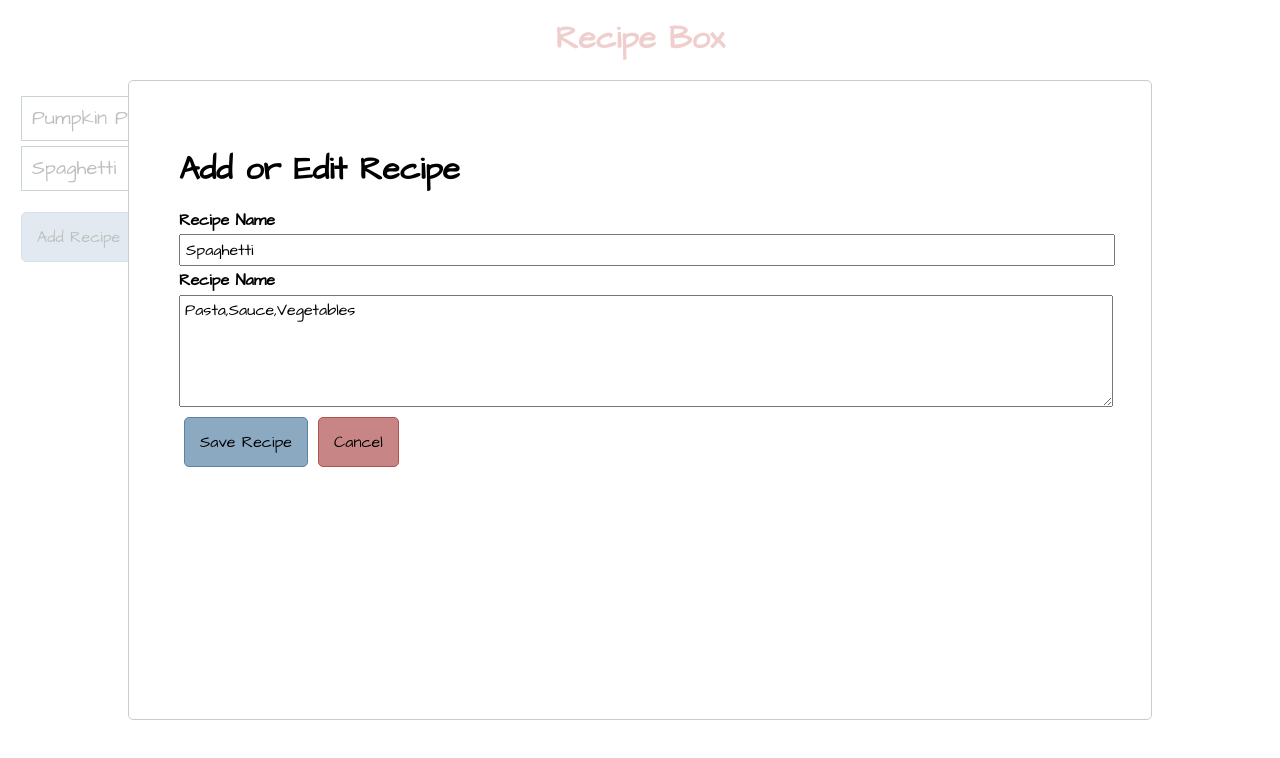
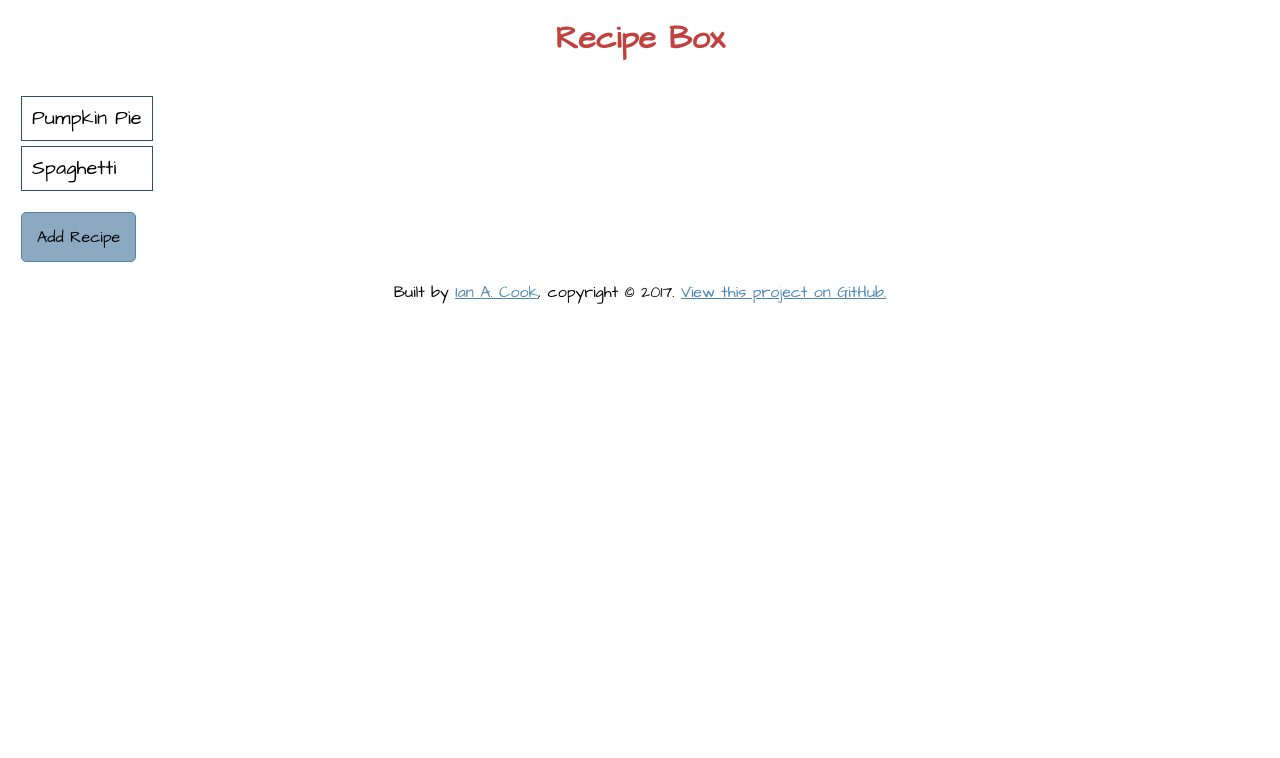
Before and after one commit to nai888/freeCodeCamp, a React (Create React App) app in the folder 13-Recipe-Box/: page / in a window 1280 px wide. Shown: the top 758 px of the page. Built offline with nearby package versions, Linux system fonts and the light colour scheme.

Commit message:
Fleshing out functions and textbox behavior

```diff
--- a/13-Recipe-Box/src/App.js
+++ b/13-Recipe-Box/src/App.js
@@ -9,40 +9,81 @@ class App extends Component {
   constructor(props) {
     super(props);
     this.handleModal = this.handleModal.bind(this);
+    this.handleAdd = this.handleAdd.bind(this);
+    this.handleEdit = this.handleEdit.bind(this);
     this.handleOpenClose = this.handleOpenClose.bind(this);
     this.handleSave = this.handleSave.bind(this);
     this.handleDelete = this.handleDelete.bind(this);
+
     const defaultData = [{ name: "Pumpkin Pie", ingredients: ["Sweetened condensed milk", "Eggs", "Pumpkin pie spice", "Pie crust"] }, { name: "Spaghetti", ingredients: ["Pasta", "Sauce", "Vegetables"] }];
+    var startData = [];
+
     if (typeof (Storage) !== "undefined" && localStorage.recipeData === undefined) {
       // Re-enable this when ready to work with localStorage
       // localStorage.setItem("recipeData", defaultData);
-    }
-    this.state = { data: defaultData, openData: 1, show: null, showModal: true };
+      startData = defaultData; // change this to read from localStorage instead
+    } else {
+      startData = defaultData;
     }
 
-  handleModal() {
-    this.setState({ showModal: this.state.showModal === true ? false : true });
+    this.state = { data: startData, show: null, showModal: false, addEdit: "add", defaultName: [], defaultIngredients: [] };
+  }
+
+  handleModal() { this.setState({ showModal: this.state.showModal === true ? false : true }); }
+
+  handleAdd() {
+    this.setState({ addEdit: "add", defaultName: [], defaultIngredients: [] },
+      function () {
+        this.handleModal();
+      }
+    );
+  }
+
+  handleEdit() {
+    this.setState({ addEdit: "edit", defaultName: this.state.data[this.state.show].name, defaultIngredients: this.state.data[this.state.show].ingredients },
+      function () {
+        this.handleModal();
+      }
+    );
   }
 
   handleOpenClose(showWhich) {
     this.setState({ show: this.state.show === showWhich ? null : showWhich });
   }
 
-  handleSave(whichData) {
+  handleSave() {
+    var bufferData = this.state.data.slice();
+    var nameInput = document.getElementById("recipe-name-input").value;
+    var ingredientsInput = document.getElementById("ingredients-input").value;
+    if (nameInput !== "" || ingredientsInput !== "") {
+      if (this.state.addEdit === "add") {
+        bufferData.push({ name: nameInput, ingredients: ingredientsInput.split(",") });
+      } else if (this.state.addEdit === "edit") {
+        bufferData[this.state.show] = { name: nameInput, ingredients: ingredientsInput.split(",") };
+      }
       if (typeof (Storage) !== "undefined") {
         // Re-enable this when ready to work with localStorage
         // localStorage.setItem("recipeData", whichData);
       }
-    this.setState({ data: whichData });
+      this.setState({ data: bufferData },
+        function () {
           this.handleModal();
+          if (this.state.addEdit === "add") {
+            this.setState({ show: this.state.data.length - 1 });
+          }
+        }
+      );
+    }
   }
 
-  handleDelete(whichData) {
+  handleDelete() {
+    var bufferData = this.state.data.slice();
+    bufferData.splice(this.state.show, 1);
+    this.setState({ data: bufferData, show: null });
     if (typeof (Storage) !== "undefined") {
       // Re-enable this when ready to work with localStorage
       // localStorage.setItem("recipeData", whichData);
     }
-    this.setState({ data: whichData });
   }
 
   render() {
@@ -51,11 +92,11 @@ class App extends Component {
         <RecipeList
           data={this.state.data}
           handleOpenClose={this.handleOpenClose}
-          handleModal={this.handleModal}
+          handleAdd={this.handleAdd}
         />
         <RecipePanel
-          data={this.state.data[this.state.openData]}
-          handleModal={this.handleModal}
+          data={this.state.data[this.state.show]}
+          handleEdit={this.handleEdit}
           handleDelete={this.handleDelete}
         />
         <Modal
@@ -65,10 +106,10 @@ class App extends Component {
         >
           <h1>Add or Edit Recipe</h1>
           <form>
-            <label for="recipe-name-input">Recipe Name</label>
-            <input name="recipe-name" type="text" id="recipe-name-input" placeholder="Recipe Name" value={this.state.data[this.state.openData].name} />
-            <label for="ingredients-input">Recipe Name</label>
-            <textarea name="ingredients-list" id="ingredients-input" placeholder="Ingredients,Separated By,Commas" value={this.state.data[this.state.openData].ingredients} />
+            <label htmlFor="recipe-name-input">Recipe Name</label>
+            <input name="recipe-name" type="text" id="recipe-name-input" placeholder="Recipe Name" defaultValue={this.state.defaultName} />
+            <label htmlFor="ingredients-input">Ingredients</label>
+            <textarea name="ingredients-list" id="ingredients-input" placeholder="Ingredients,Separated by,Commas" defaultValue={this.state.defaultIngredients} />
           </form>
           <Button
             className="save-recipe change"
--- a/13-Recipe-Box/src/RecipeList/RecipeList.jsx
+++ b/13-Recipe-Box/src/RecipeList/RecipeList.jsx
@@ -4,7 +4,7 @@ import Button from '../Button/Button';
 import './RecipeList.css';
 
 function RecipeName(props) {
-  return (<li className="recipe-name">{props.recipeName}</li>);
+  return (<li className="recipe-name" data-num={props.num} onClick={props.handleOpenClose}>{props.recipeName}</li>);
 }
 
 RecipeName.propTypes = {
@@ -12,11 +12,16 @@ RecipeName.propTypes = {
 }
 
 function RecipeList(props) {
-  const recipeNames = props.data.map((recipe) => (
+  function handleOpenClose(e) {
+    props.handleOpenClose(e.target.dataset.num);
+  }
+
+  const recipeNames = props.data.map((recipe, i) => (
     <RecipeName
       recipeName={recipe.name}
       key={recipe.name}
-      onClick={props.handleOpenClose}
+      num={i}
+      handleOpenClose={handleOpenClose}
     />)
   );
 
@@ -28,7 +33,7 @@ function RecipeList(props) {
       <Button
         className="add-recipe change"
         name="Add Recipe"
-        onClick={props.handleModal}
+        onClick={props.handleAdd}
       />
     </div>
   );
--- a/13-Recipe-Box/src/RecipePanel/RecipePanel.jsx
+++ b/13-Recipe-Box/src/RecipePanel/RecipePanel.jsx
@@ -12,11 +12,11 @@ Ingredient.propTypes = {
 }
 
 function RecipePanel(props) {
-  const ingredients = props.data.ingredients.map((ingredient) =>
+  const ingredients = props.data !== undefined ? props.data.ingredients.map((ingredient) =>
     <Ingredient name={ingredient} key={ingredient} />
-  );
+  ) : null;
 
-  return (
+  return props.data === undefined ? <div className="recipe-panel" /> : (
     <div className="recipe-panel">
       <h2 className="recipe-title">{props.data.name}</h2>
       <ul className="ingredients-list">
@@ -25,7 +25,7 @@ function RecipePanel(props) {
       <Button
         className="edit-recipe change"
         name="Edit Recipe"
-        onClick={props.handleModal}
+        onClick={props.handleEdit}
       />
       <Button
         className="delete-recipe delete"
@@ -39,7 +39,7 @@ function RecipePanel(props) {
 RecipePanel.propTypes = {
   handleEdit: PropTypes.func.isRequired,
   handleDelete: PropTypes.func.isRequired,
-  data: PropTypes.object.isRequired
+  data: PropTypes.object
 }
 
 export default RecipePanel;
```
Lines whose indentation alone changed are shown as unchanged.
